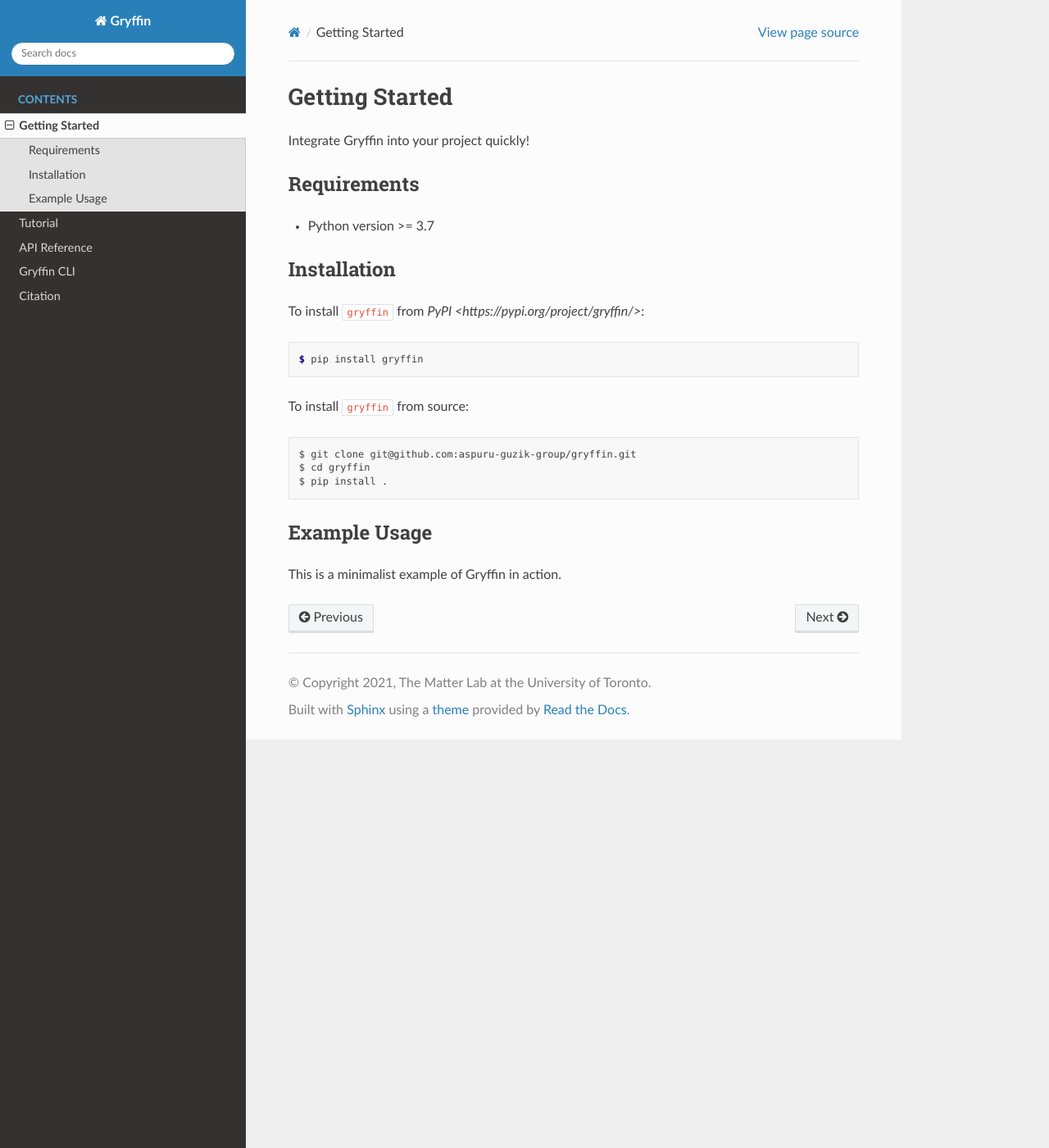
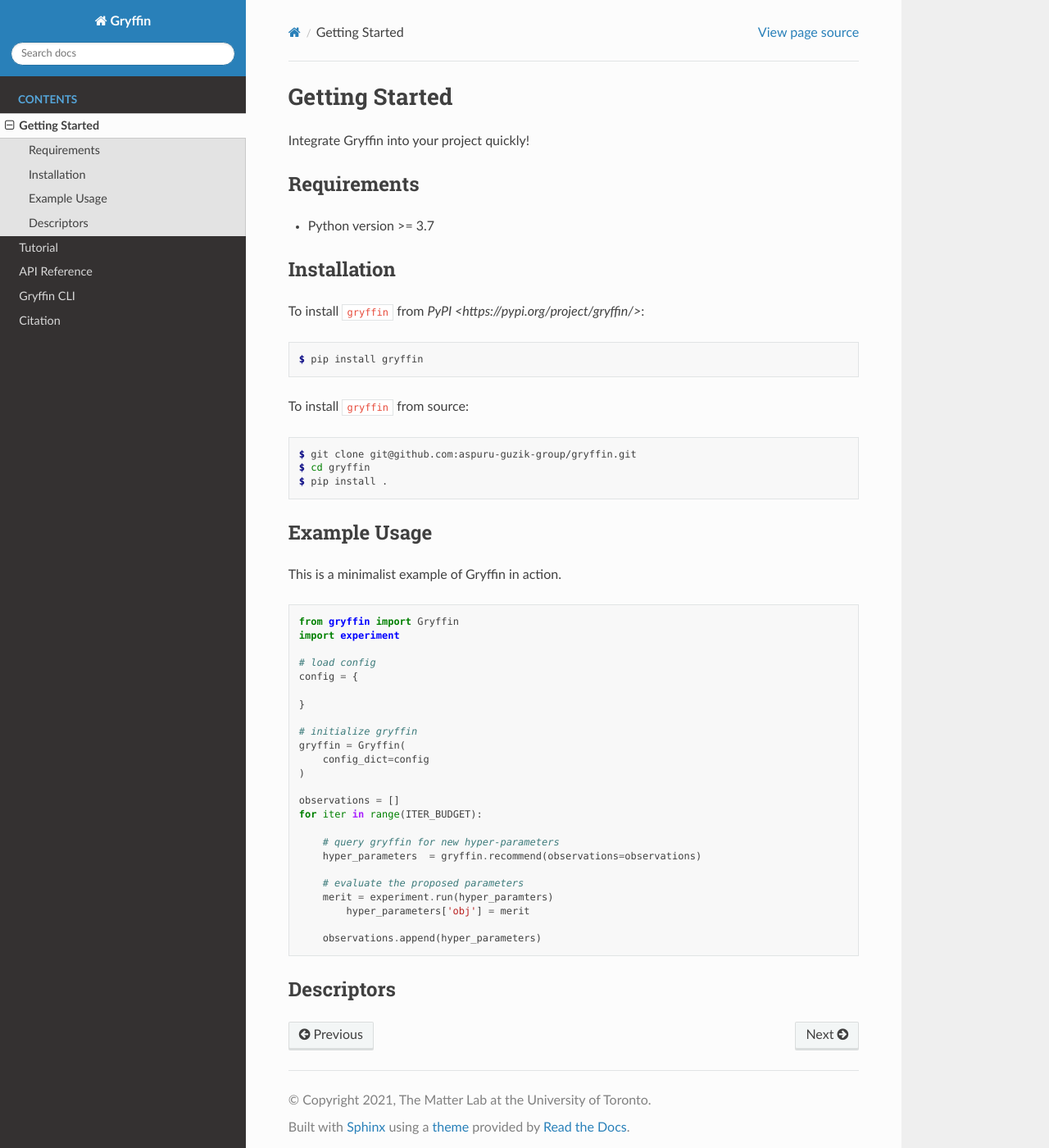
Before and after one commit to aspuru-guzik-group/gryffin, a Sphinx documentation site: the page built from docs/source/getting_started.rst, in a window 1280 px wide and 1400 px high. Shown: the whole window at 82% size. Built offline with Sphinx 7.4.7 and the Read the Docs theme 2.0.0, drawn with Linux system fonts in a browser that asks for light colours.

Commit message:
Add missing line

```diff
--- a/docs/source/getting_started.rst
+++ b/docs/source/getting_started.rst
@@ -21,7 +21,7 @@ To install ``gryffin`` from `PyPI <https://pypi.org/project/gryffin/>`:
 
 To install ``gryffin`` from source:
 
-.. code-block::
+.. code-block:: console
 
     $ git clone git@github.com:aspuru-guzik-group/gryffin.git
     $ cd gryffin
@@ -34,6 +34,7 @@ This is a minimalist example of Gryffin in action.
 
 
 .. code-block:: python
+
     from gryffin import Gryffin
     import experiment
 
@@ -58,3 +59,7 @@ This is a minimalist example of Gryffin in action.
 	    hyper_parameters['obj'] = merit
 
         observations.append(hyper_parameters)
+
+
+Descriptors
+-----------
```
